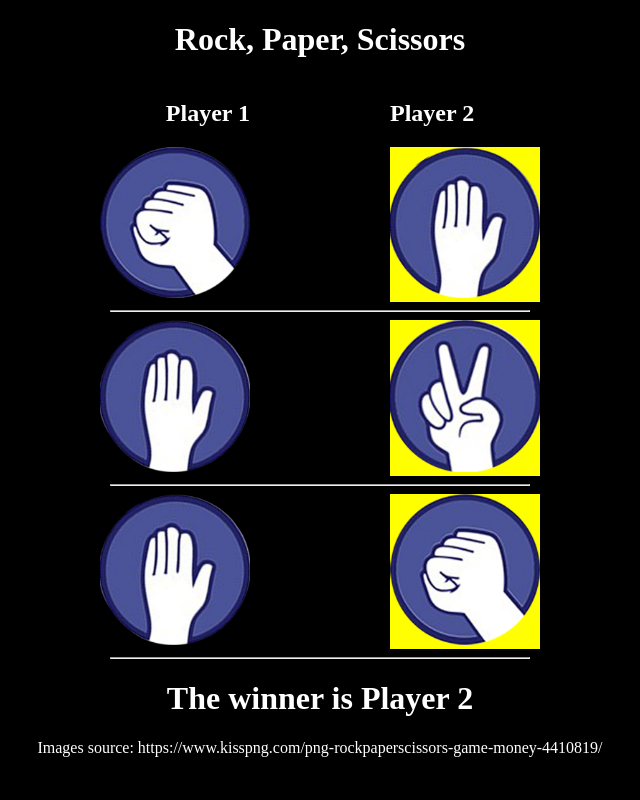
After one commit to tannercyost/cst336-first-app, a PHP site: page /practice/controlstructures/rps.php in a window 1280 px wide. The commit adds this page. Shown: the whole page, without its empty margins (320-960 px from the left). Run offline with PHP 8.4, Linux system fonts and the light colour scheme.

Commit message:
completed lab 2

```diff
--- a/examples/php/index.php
+++ b/examples/php/index.php
@@ -11,7 +11,7 @@
         $iterations = 9;
         echo '<table>';
 
-        for ($i = 0; $i < $iterations; ++$i) {
+        for ($i = 0; $i < $iterations; $i++) {
             echo '<tr>';
             $num = rand(1, 20);
             $odd_or_even = (0 == $num % 2) ? 'even' : 'odd';
--- /dev/null
+++ b/practice/controlstructures/rps.php
@@ -0,0 +1,169 @@
+<!DOCTYPE html>
+<html>
+
+<head>
+    <title> RPS </title>
+    <style type="text/css">
+        body {
+            background-color: black;
+            color: white;
+            text-align: center;
+        }
+
+        .row {
+            display: flex;
+            justify-content: center;
+        }
+
+        .col {
+            text-align: center;
+            margin: 0 70px;
+        }
+
+        .matchWinner {
+            background-color: yellow;
+            margin: 0 70px;
+        }
+
+        #finalWinner {
+            margin: 0 auto;
+            width: 500px;
+            text-align: center;
+        }
+
+        hr {
+            width:33%;
+        }
+    </style>
+</head>
+
+<body>
+
+    <h1> Rock, Paper, Scissors </h1>
+
+    <div class="row">
+        <div class="col">
+            <h2>Player 1</h2>
+        </div>
+        <div class="col">
+            <h2>Player 2</h2>
+        </div>
+    </div>
+
+    <?php
+
+            function winner($ran1, $ran2) {
+
+            if ($ran1 == 0 && $ran2 == 1) //rock vs paper, paper wins
+                return 1;
+
+            if($ran1 == 0 && $ran2 == 2) //rock vs scissors, rock wins
+                return 0;
+
+            if($ran1 == 1 && $ran2 == 2) //scissors vs paper, scissors wins
+                return 2;
+
+
+            }
+
+    for ($i = 0; $i < 3; $i++) {
+        $ran1 = rand(0,2);
+        $ran2 = rand(0,2);
+        while ($ran1 == $ran2) {
+            $ran2 = rand(0,2);
+        }
+        $play1;
+        $play2;
+
+
+
+
+        echo '<div class="row">';
+
+        if ($ran1 == 0) {
+            // play1 rock;
+            if (winner($ran1, $ran2) == 0 )
+                echo '<div class="col, matchWinner"><img src="rps/rock.png" alt="rock" width="150"></div>';
+            else
+                echo '<div class="col"><img src="rps/rock.png" alt="rock" width="150"></div>';
+
+
+        }
+        if ($ran1 == 1) {
+            //paper;
+            if (winner($ran1, $ran2) == 1 )
+                echo '<div class="col, matchWinner"><img src="rps/paper.png" alt="rock" width="150"></div>';
+            else
+                echo '<div class="col"><img src="rps/paper.png" alt="rock" width="150"></div>';
+        }
+        if ($ran1 == 2) {
+            //scissors;
+            if (winner($ran1, $ran2) == 2 )
+                echo '<div class="col, matchWinner"><img src="rps/scissors.png" alt="rock" width="150"></div>';
+            else
+                echo '<div class="col"><img src="rps/scissors.png" alt="rock" width="150"></div>';
+        }
+
+        if ($ran2 == 0) {
+            // $play2 = rock;
+            if (winner($ran1, $ran2) == 0 )
+                echo '<div class="col, matchWinner"><img src="rps/rock.png" alt="rock" width="150"></div>';
+            else
+                echo '<div class="col"><img src="rps/rock.png" alt="rock" width="150"></div>';
+        }
+        if ($ran2 == 1) {
+            // $play2 = paper;
+            if (winner($ran1, $ran2) == 1 )
+                echo '<div class="col, matchWinner"><img src="rps/paper.png" alt="rock" width="150"></div>';
+            else
+                echo '<div class="col"><img src="rps/paper.png" alt="rock" width="150"></div>';
+        }
+
+        if ($ran2 == 2) {
+            // $play2 = scissors;
+            if (winner($ran1, $ran2) == 2 )
+                echo '<div class="col, matchWinner"><img src="rps/scissors.png" alt="rock" width="150"></div>';
+            else
+                echo '<div class="col"><img src="rps/scissors.png" alt="rock" width="150"></div>';
+
+        }
+
+
+
+            // <div class="col"><img src="rps/.png" alt="scissors" width="150"></div>
+            // <div class="col, matchWinner"><img src="rps/$play2.png" alt="rock" width="150"></div>
+       echo '</div>
+        <hr>';
+
+
+    }
+
+    ?>
+    <!--
+    <div class="row">
+        <div class='col'><img src='rps/scissors.png' alt='scissors' width='150'></div>
+        <div class='col, matchWinner'><img src='rps/rock.png' alt='rock' width='150'></div>
+    </div>
+    <hr>
+
+    <div class="row">
+        <div class='col'><img src='rps/rock.png' alt='rock' width='150'></div>
+        <div class='col, matchWinner'><img src='rps/paper.png' alt='paper' width='150'></div>
+    </div>
+    <hr>
+
+    <div class="row">
+        <div class='col, matchWinner'><img src='rps/paper.png' alt='paper' width='150'></div>
+        <div class='col'><img src='rps/rock.png' alt='rock' width='150'></div>
+    </div>
+    <hr>
+    -->
+    <div id="finalWinner">
+
+        <h1>The winner is Player 2</h1>
+
+    </div>
+    Images source: https://www.kisspng.com/png-rockpaperscissors-game-money-4410819/
+</body>
+
+</html>
```
Also changed, not shown: examples/csspractice/css/styles.css (added, +16 -0 lines), examples/csspractice/index.php (added, +55 -0 lines), examples/php/practice.php (added, +17 -0 lines), labs/2/inc/functions.php (added, +48 -0 lines), labs/2/index.php (+14 -0 lines), practice/controlstructures/rps/paper.png (added), practice/controlstructures/rps/rock.png (added), practice/controlstructures/rps/scissors.png (added), practice/website/css/styles.css (added), practice/website/img/cd.png (renamed from practice/img/cd.png), practice/website/img/cs.png (renamed from practice/img/cs.png), practice/website/img/cs_online.png (renamed from practice/img/cs_online.png), practice/website/img/csumb_logo.png (renamed from practice/img/csumb_logo.png), practice/website/img/mist.png (renamed from practice/img/mist.png), 1 more files.
